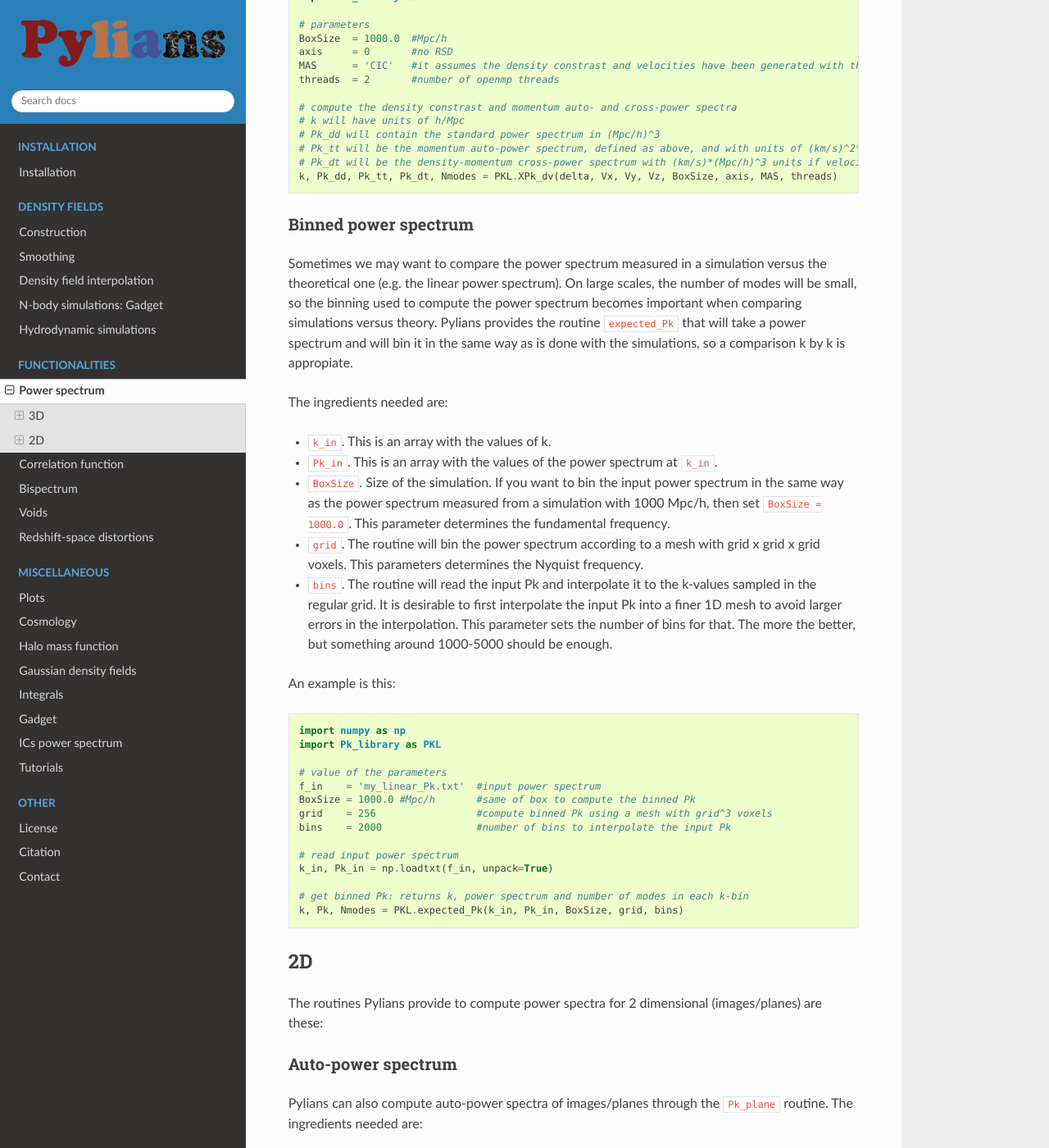
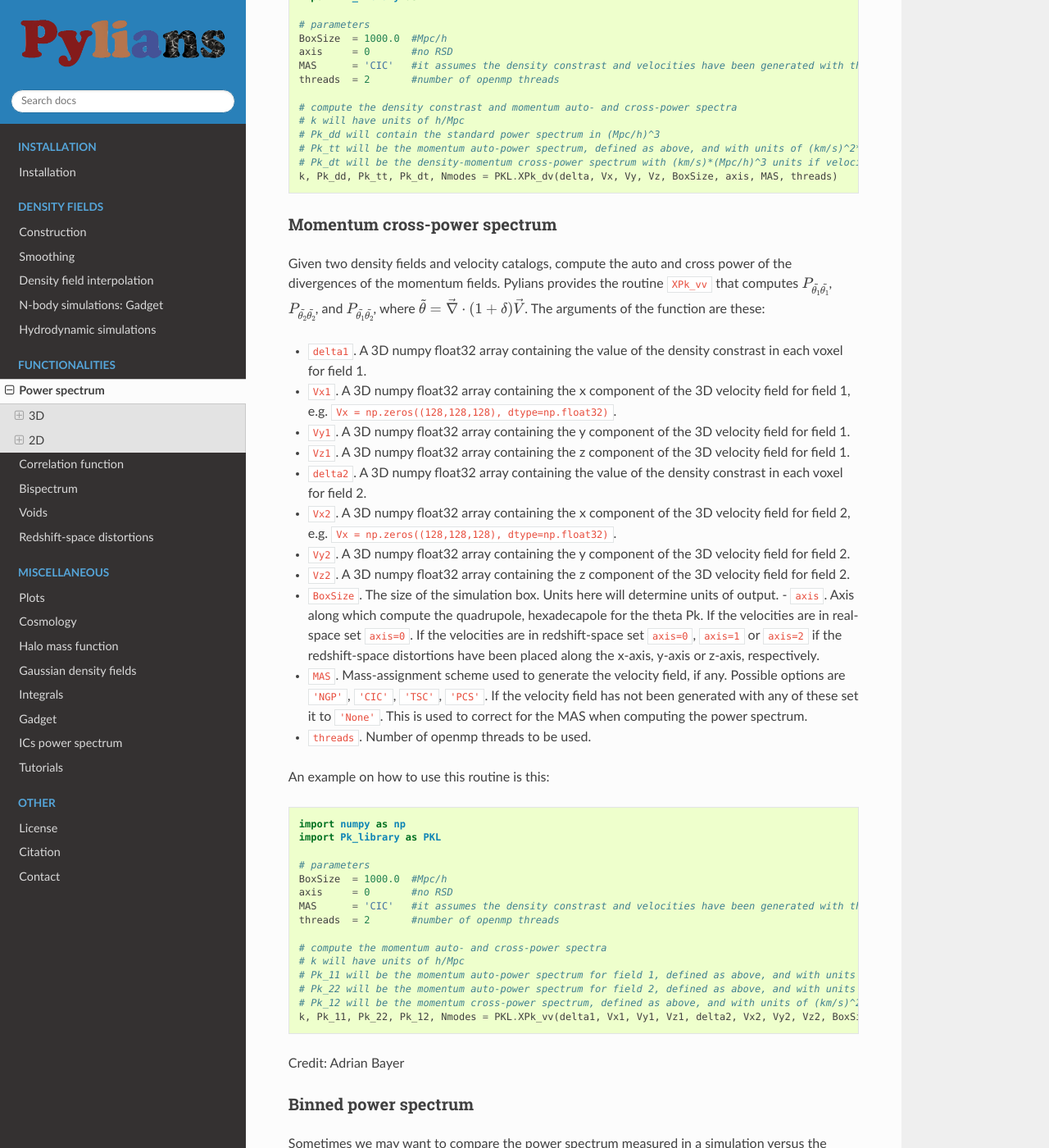
Before and after one commit to franciscovillaescusa/Pylians3, a Sphinx documentation site: the page built from docs/source/Pk.rst, in a window 1280 px wide and 1400 px high, scrolled down 6411 px. Shown: the whole window at 82% size. Built offline with Sphinx 7.4.7 and the Read the Docs theme 3.1.0, drawn with Linux system fonts in a browser that asks for light colours.

Commit message:
add documentation

```diff
--- a/docs/source/Pk.rst
+++ b/docs/source/Pk.rst
@@ -292,6 +292,45 @@ An example on how to use this routine is this:
    # Pk_dt will be the density-momentum cross-power spectrum with (km/s)*(Mpc/h)^3 units if velocity field has (km/s) units
    k, Pk_dd, Pk_tt, Pk_dt, Nmodes = PKL.XPk_dv(delta, Vx, Vy, Vz, BoxSize, axis, MAS, threads)
 
+Momentum cross-power spectrum
+~~~~~~~~~~~~~~~~~~~~~~~
+
+Given two density fields and velocity catalogs, compute the auto and cross power of the divergences of the momentum fields. Pylians provides the routine ``XPk_vv`` that computes  :math:`P_{\tilde{\theta_1}\tilde{\theta_1}}`,  :math:`P_{\tilde{\theta_2}\tilde{\theta_2}}`, and :math:`P_{\tilde{\theta_1}\tilde{\theta_2}}`, where :math:`\tilde{\theta}=\vec{\nabla}\cdot(1+\delta)\vec{V}`. The arguments of the function are these:
+
+- ``delta1``. A 3D numpy float32 array containing the value of the density constrast in each voxel for field 1.
+- ``Vx1``. A 3D numpy float32 array containing the x component of the 3D velocity field for field 1, e.g. ``Vx = np.zeros((128,128,128), dtype=np.float32)``.
+- ``Vy1``. A 3D numpy float32 array containing the y component of the 3D velocity field for field 1.
+- ``Vz1``. A 3D numpy float32 array containing the z component of the 3D velocity field for field 1.
+- ``delta2``. A 3D numpy float32 array containing the value of the density constrast in each voxel for field 2.
+- ``Vx2``. A 3D numpy float32 array containing the x component of the 3D velocity field for field 2, e.g. ``Vx = np.zeros((128,128,128), dtype=np.float32)``.
+- ``Vy2``. A 3D numpy float32 array containing the y component of the 3D velocity field for field 2.
+- ``Vz2``. A 3D numpy float32 array containing the z component of the 3D velocity field for field 2.
+- ``BoxSize``. The size of the simulation box. Units here will determine units of output.
+  - ``axis``. Axis along which compute the quadrupole, hexadecapole for the theta Pk. If the velocities are in real-space set ``axis=0``. If the velocities are in redshift-space set ``axis=0``, ``axis=1`` or ``axis=2`` if the redshift-space distortions have been placed along the x-axis, y-axis or z-axis, respectively.
+- ``MAS``. Mass-assignment scheme used to generate the velocity field, if any. Possible options are ``'NGP'``, ``'CIC'``, ``'TSC'``, ``'PCS'``.  If the velocity field has not been generated with any of these set it to ``'None'``. This is used to correct for the MAS when computing the power spectrum.
+- ``threads``. Number of openmp threads to be used.
+
+An example on how to use this routine is this:
+
+.. code-block:: python
+
+   import numpy as np
+   import Pk_library as PKL
+
+   # parameters
+   BoxSize  = 1000.0  #Mpc/h
+   axis     = 0       #no RSD
+   MAS      = 'CIC'   #it assumes the density constrast and velocities have been generated with the same MAS
+   threads  = 2       #number of openmp threads
+
+   # compute the momentum auto- and cross-power spectra
+   # k will have units of h/Mpc
+   # Pk_11 will be the momentum auto-power spectrum for field 1, defined as above, and with units of (km/s)^2*(Mpc/h)^3 in units of velocity field are (km/s)
+   # Pk_22 will be the momentum auto-power spectrum for field 2, defined as above, and with units of (km/s)^2*(Mpc/h)^3 in units of velocity field are (km/s)
+   # Pk_12 will be the momentum cross-power spectrum, defined as above, and with units of (km/s)^2*(Mpc/h)^3 in units of velocity field are (km/s)
+   k, Pk_11, Pk_22, Pk_12, Nmodes = PKL.XPk_vv(delta1, Vx1, Vy1, Vz1, delta2, Vx2, Vy2, Vz2, BoxSize, axis, MAS, threads)
+
+Credit: Adrian Bayer
 
 Binned power spectrum
 ~~~~~~~~~~~~~~~~~~~~~
```
